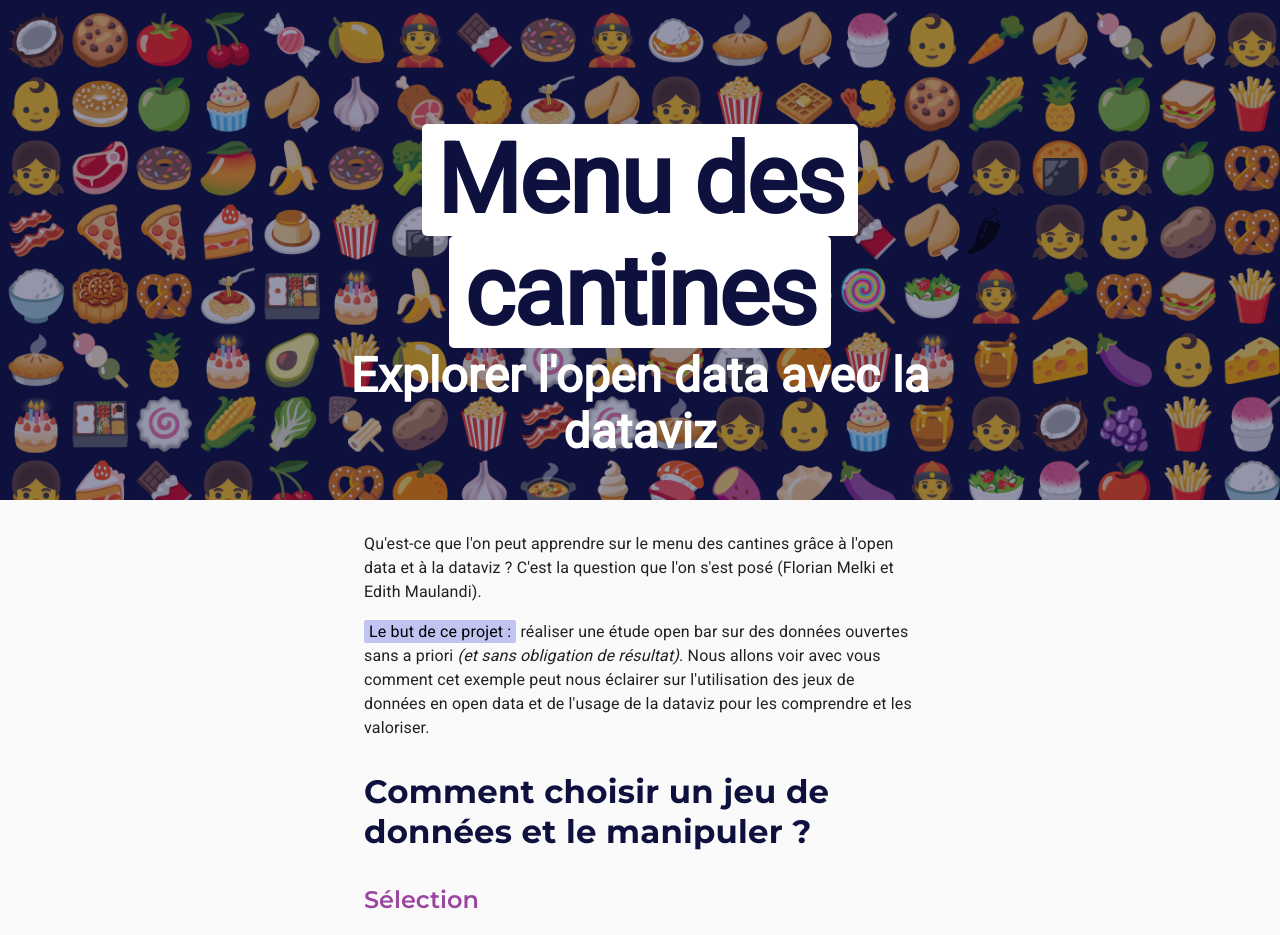
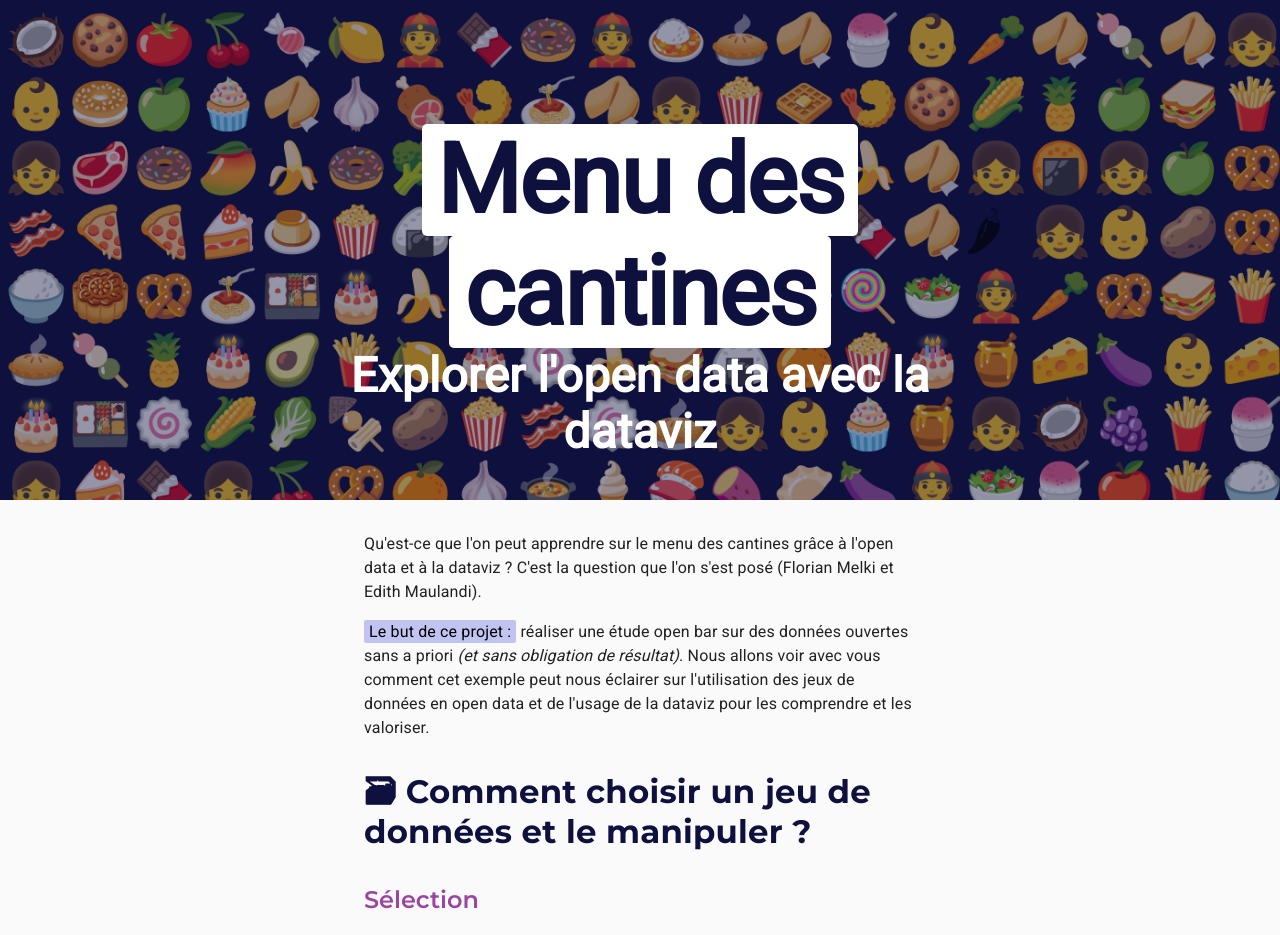
Before and after one commit to emaulandi/menu-cantines, a React (Vite) app: page / in a window 1280 px wide. Shown: the top 935 px of the page. Built offline with nearby package versions, Linux system fonts and the light colour scheme; a web font is replaced by a local one.

Commit message:
Add smileys to headline

```diff
--- a/src/App.jsx
+++ b/src/App.jsx
@@ -67,7 +67,7 @@ function App () {
         </Typography>
 
         <Typography variant="h4" className={classes.title} color="primary">
-          Comment choisir un jeu de données et le manipuler ?
+          🗃 Comment choisir un jeu de données et le manipuler ?
         </Typography>
 
         <Typography variant="h5" className={classes.title} color="secondary">
@@ -164,7 +164,7 @@ function App () {
         </Typography>
 
         <Typography variant="h4" className={classes.title} color="primary">
-          Exploration visuelle
+          📊 Exploration visuelle
         </Typography>
 
         <Typography variant="body1" gutterBottom>
@@ -186,7 +186,7 @@ function App () {
         </Typography>
 
         <Typography variant="h4" className={classes.title} color="primary">
-          Nos trouvailles
+          🌟 Nos trouvailles
         </Typography>
 
         <Typography variant="body1" gutterBottom>
@@ -363,7 +363,7 @@ function App () {
 
       <ContentLayout>
         <Typography variant="h4" className={classes.title} color="primary">
-          Pour la suite
+          ⏭️ Pour la suite
         </Typography>
 
         <Typography variant="body1" gutterBottom>
```
